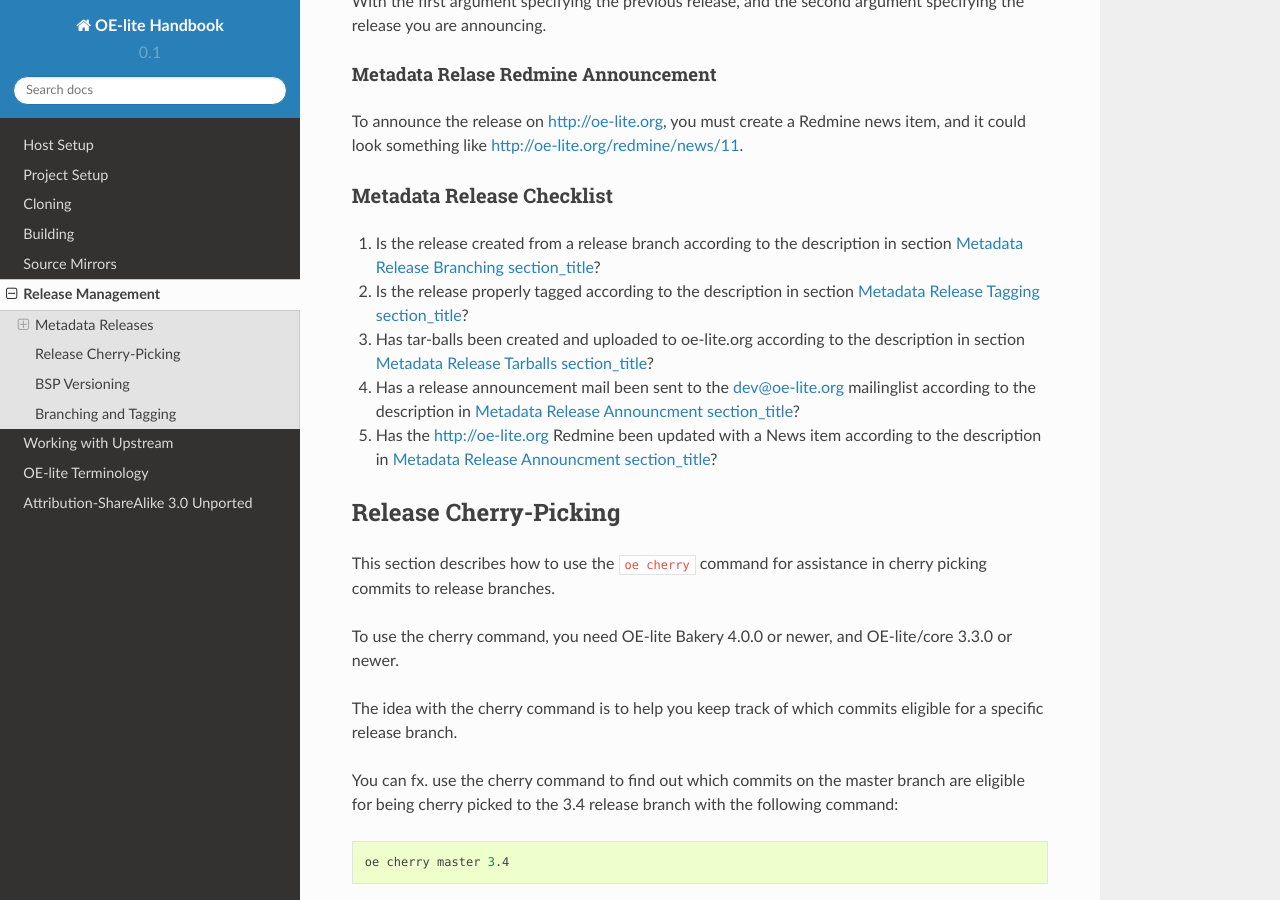
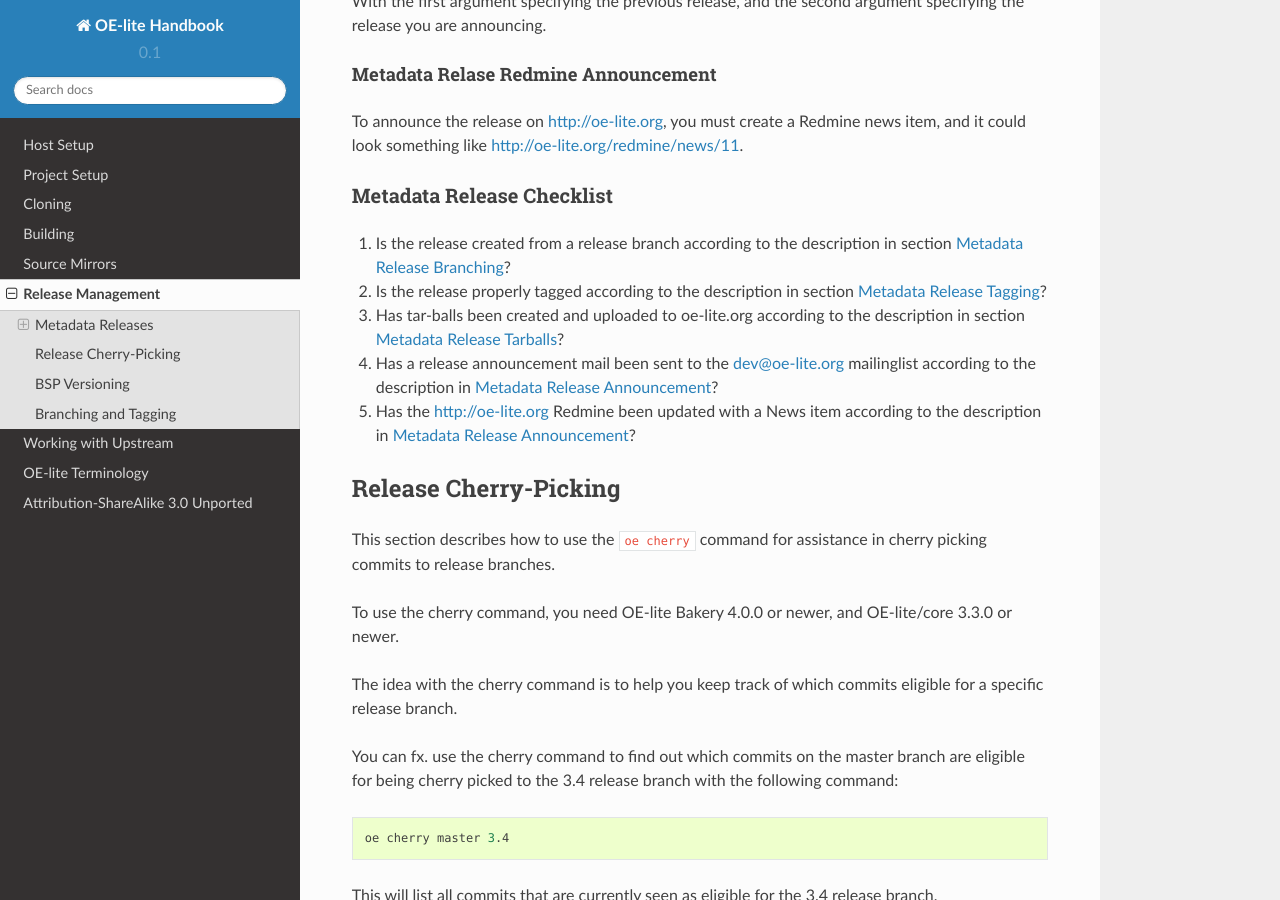
Before and after one commit to oe-lite/handbook, a Sphinx documentation site: the page built from source/release.rst, in a window 1280 px wide and 900 px high, scrolled down 3102 px. Built offline with Sphinx 7.4.7 and the Read the Docs theme 2.0.0, drawn with Linux system fonts in a browser that asks for light colours.

Commit message:
release.rst: fix up internal hyperlinks

```diff
--- a/source/release.rst
+++ b/source/release.rst
@@ -128,6 +134,8 @@
 To put the tarballs on oe-lite.org, stuff them somewhere on the net and
 send an email to esben@haabendal.dk (with cc to dev@oe-lite.org)
 requesting copies to be placed on the oe-lite.org server.
+
+.. _metadata-release-announcement:
 
 Metadata Release Announcement
 -----------------------------
@@ -169,28 +177,20 @@
 --------------------------
 
 1. Is the release created from a release branch according to the
-   description in section `Metadata Release
-   Branching <#metadata-release-branching>`__
-   `section\_title <#metadata-release-branching>`__?
+   description in section `metadata-release-branching`?
 
 2. Is the release properly tagged according to the description in
-   section `Metadata Release Tagging <#metadata-release-tagging>`__
-   `section\_title <#metadata-release-tagging>`__?
+   section `metadata-release-tagging`?
 
 3. Has tar-balls been created and uploaded to oe-lite.org according to
-   the description in section `Metadata Release
-   Tarballs <#metadata-release-tarballs>`__
-   `section\_title <#metadata-release-tarballs>`__?
+   the description in section `metadata-release-tarballs`?
 
 4. Has a release announcement mail been sent to the dev@oe-lite.org
-   mailinglist according to the description in `Metadata Release
-   Announcment <#metadata-release-announcement>`__
-   `section\_title <#metadata-release-announcement>`__?
+   mailinglist according to the description in
+   `metadata-release-announcement`?
 
 5. Has the http://oe-lite.org Redmine been updated with a News item
-   according to the description in `Metadata Release
-   Announcment <#metadata-release-announcement>`__
-   `section\_title <#metadata-release-announcement>`__?
+   according to the description in `metadata-release-announcement`?
 
 Release Cherry-Picking
 ======================
```
Also changed, not shown: other parts of source/release.rst (+6 -0 lines).
